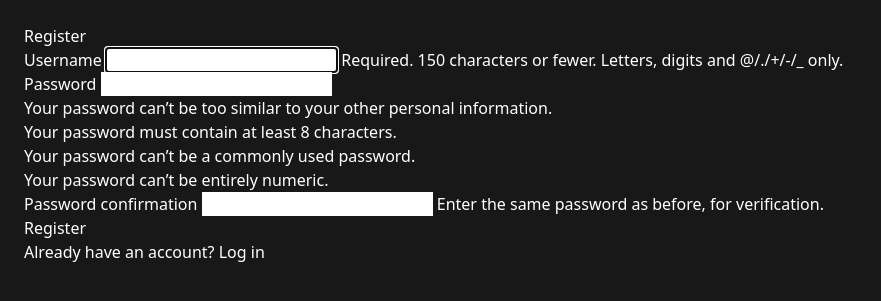
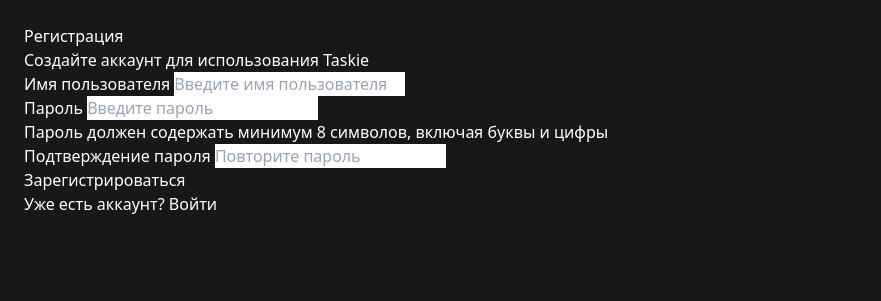
Before and after one commit to TimurKurilov/taskie, a Django app: page /auth/register/ in a window 1280 px wide. Shown: the part 61-362 px from the top of the page, without its empty margins (0-881 px from the left). Run offline with Django 5.2, Linux system fonts and the light colour scheme; some libraries are stand-ins or nearby versions.

Commit message:
auth rework

```diff
--- a/taskie/templates/auth/register.html
+++ b/taskie/templates/auth/register.html
@@ -1,51 +1,97 @@
 {% extends "base.html" %}
 {% load static %}
 
-{% block title %}Register - Taskie{% endblock %}
+{% block title %}Регистрация{% endblock %}
 
 {% block extra_css %}
   <link rel="stylesheet" href="{% static 'css/auth_styles.css' %}">
 {% endblock %}
 
 {% block content %}
-<div class="auth-container">
+  <div class="auth-container register-container">
+    <div class="auth-card register-card">
       <div class="auth-header">
-    <h2>Register</h2>
+        <h1 class="auth-title register-title">Регистрация</h1>
+        <p class="auth-subtitle">Создайте аккаунт для использования Taskie</p>
       </div>
 
-  <form method="post" class="auth-form">
+      <form class="auth-form register-form" method="post" action="/auth/register/">
         {% csrf_token %}
 
-    {% if form.non_field_errors %}
-      <ul class="errorlist">
-        {% for error in form.non_field_errors %}
-          <li>{{ error }}</li>
-        {% endfor %}
-      </ul>
-    {% endif %}
+        <div class="form-group">
+          <label class="form-label" for="id_username">Имя пользователя</label>
+          <input class="form-input" type="text" id="id_username" name="username" placeholder="Введите имя пользователя" required>
+        </div>
 
-    {% for field in form %}
         <div class="form-group">
-        <label for="{{ field.id_for_label }}">{{ field.label }}</label>
-        {{ field }}
-        {% if field.help_text %}
-          <span class="helptext">{{ field.help_text }}</span>
-        {% endif %}
-        {% if field.errors %}
-          <ul class="errorlist">
-            {% for error in field.errors %}
-              <li>{{ error }}</li>
-            {% endfor %}
-          </ul>
-        {% endif %}
+          <label class="form-label" for="id_password1">Пароль</label>
+          <input class="form-input" type="password" id="id_password1" name="password1" placeholder="Введите пароль" required>
+          <p class="password-requirements">Пароль должен содержать минимум 8 символов, включая буквы и цифры</p>
+          <div class="password-strength">
+            <div class="password-strength-bar"></div>
+            <div class="password-strength-bar"></div>
+            <div class="password-strength-bar"></div>
+            <div class="password-strength-bar"></div>
           </div>
-    {% endfor %}
+        </div>
 
-    <button type="submit" class="auth-button">Register</button>
+        <div class="form-group">
+          <label class="form-label" for="id_password2">Подтверждение пароля</label>
+          <input class="form-input" type="password" id="id_password2" name="password2" placeholder="Повторите пароль" required>
+          <div class="form-error" id="password-match-error" style="display: none;">
+            Пароли не совпадают
+          </div>
+        </div>
+
+        <button type="submit" class="auth-button register-button">Зарегистрироваться</button>
       </form>
 
-  <div class="auth-links">
-    Already have an account? <a href="/auth/login/">Log in</a>
+      <div class="register-footer">
+        <p>Уже есть аккаунт? <a href="/auth/login/">Войти</a></p>
       </div>
     </div>
-{% endblock %}
+  </div>
+
+  <script>
+    const passwordInput = document.getElementById("id_password1");
+    const confirmPasswordInput = document.getElementById("id_password2");
+    const strengthBars = document.querySelectorAll(".password-strength-bar");
+    const passwordMatchError = document.getElementById("password-match-error");
+
+    passwordInput.addEventListener("input", function () {
+      const password = this.value;
+      let strength = 0;
+
+      if (password.length >= 8) strength++;
+      if (password.match(/[A-Z]/)) strength++;
+      if (password.match(/[0-9]/)) strength++;
+      if (password.match(/[^A-Za-z0-9]/)) strength++;
+
+      strengthBars.forEach((bar, index) => {
+        bar.className = "password-strength-bar";
+        if (index < strength) {
+          if (strength <= 2) bar.classList.add("weak");
+          else if (strength === 3) bar.classList.add("medium");
+          else bar.classList.add("strong");
+        }
+      });
+
+      checkPasswordMatch();
+    });
+
+    confirmPasswordInput.addEventListener("input", checkPasswordMatch);
+
+    function checkPasswordMatch() {
+      const password = passwordInput.value;
+      const confirmPassword = confirmPasswordInput.value;
+
+      if (confirmPassword && password !== confirmPassword) {
+        passwordMatchError.style.display = "block";
+        confirmPasswordInput.classList.add("error");
+      } else {
+        passwordMatchError.style.display = "none";
+        confirmPasswordInput.classList.remove("error");
+      }
+    }
+  </script>
+{% endblock content %}
--- a/taskie/templates/base.html
+++ b/taskie/templates/base.html
@@ -33,7 +33,6 @@
 </head>
 <body>
 
-  <!-- Навбар -->
   <nav class="flex items-center justify-between px-6 py-4 bg-navbar border-b border-gray-700 text-white">
     <a href="/"><div class="text-xl font-bold">Taskie</div></a>
 
@@ -67,7 +66,6 @@
     </div>
   </nav>
 
-  <!-- Контейнер для контента -->
   <div class="p-6">
     {% block content %}
     {% endblock %}
```
Also changed, not shown: task_list.css (deleted, +0 -54 lines), taskie/templates/auth/login.html (+43 -22 lines). Lines whose indentation alone changed are shown as unchanged.
